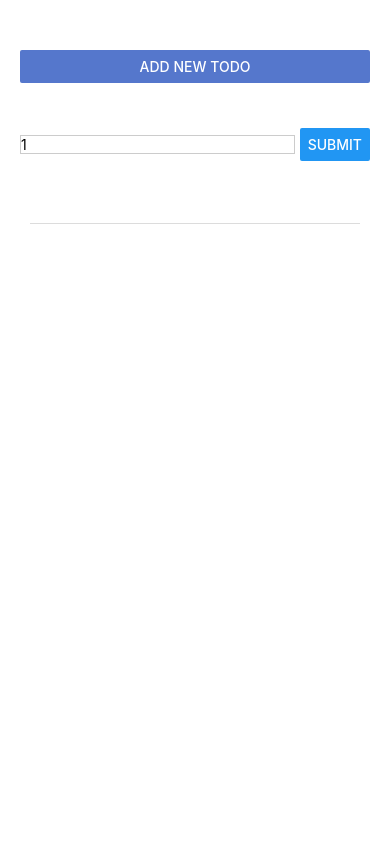
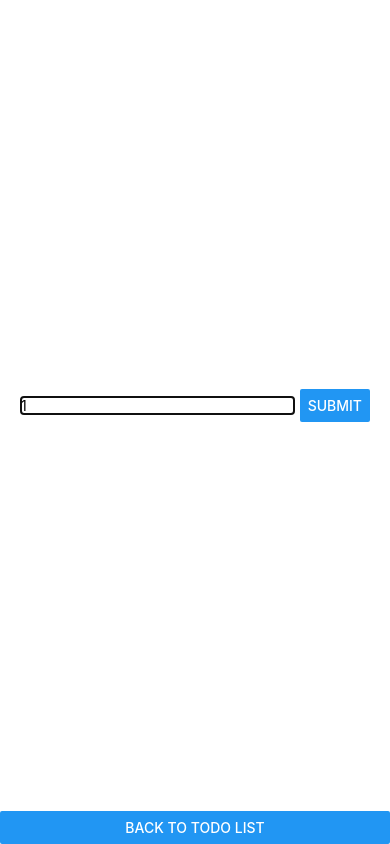
Before and after one commit to BKazimy/NotifierApp, a React Native app: screen / in a window 390 px wide. Both pictures are taken after a click on the button "ADD NEW TODO". Built offline with nearby package versions, Linux system fonts and the light colour scheme.

Commit message:
Oct 29, 2024, 9:52 PM

```diff
--- a/components/todoInput.js
+++ b/components/todoInput.js
@@ -14,7 +14,7 @@ function TodoInput(props) {
     }
 
     return (
-        // <Modal>
+        <Modal>
             <View style={styles.inputContainer}>
                 <TextInput
                     style={styles.textInput}
@@ -27,7 +27,10 @@ function TodoInput(props) {
                     onPress={addTodoHandler}
                 />
             </View>
-        // </Modal>
+            <Button title="Back to ToDo list"
+                onPress={props.handler}
+            />
+        </Modal>
     )
 }
 
@@ -39,7 +42,7 @@ const styles = StyleSheet.create({
     flexDirection: 'row',
     justifyContent: 'space-between',
     alignItems: 'center',
-    // paddingBottom: 15,
+    paddingHorizontal: 20,
 
     flex: 1,
 
```
